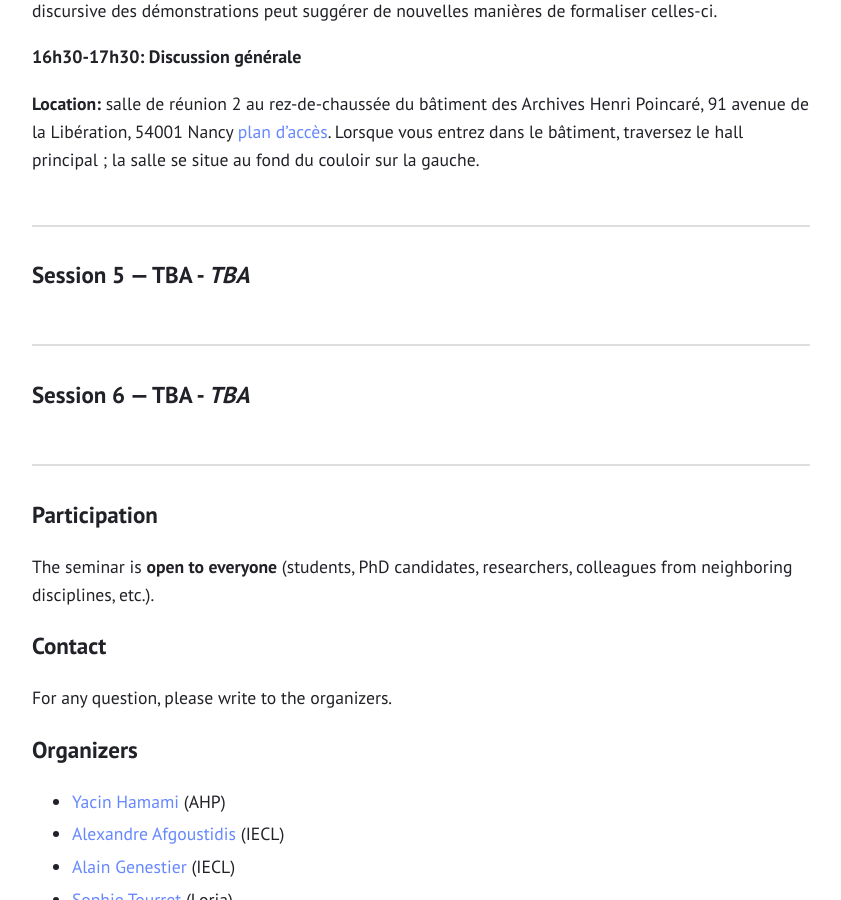
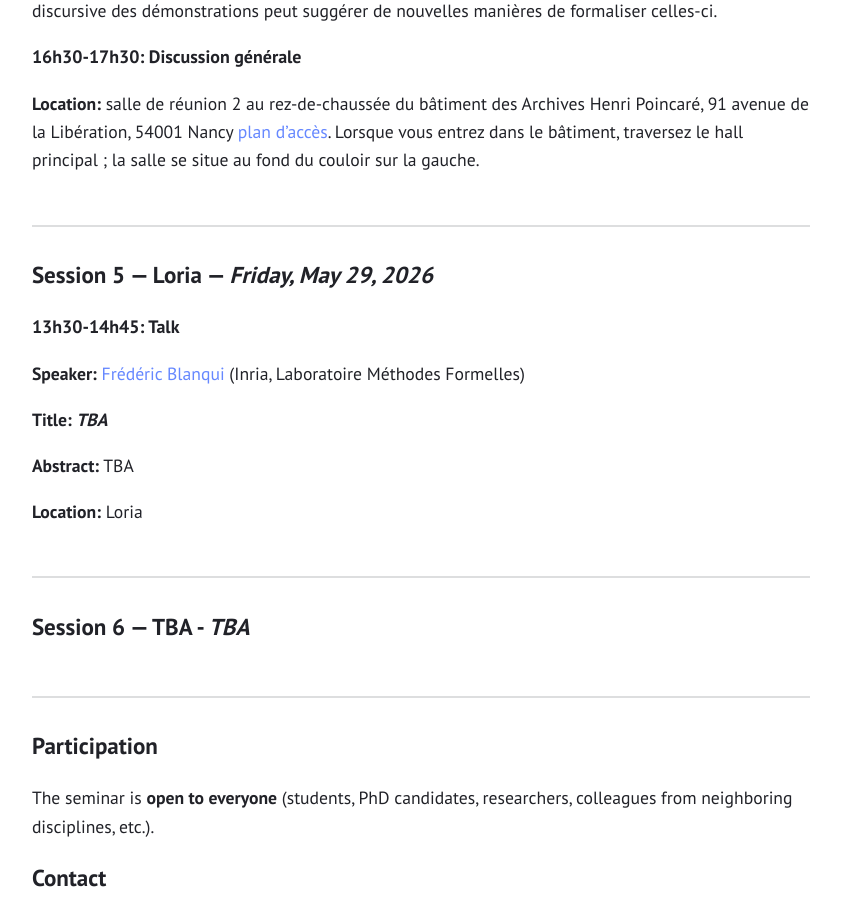
Before and after one commit to reflexions-ul/reflexions-ul.github.io, a Jekyll site: the page built from index.md, in a window 1280 px wide and 900 px high, scrolled down 4886 px. Shown: the whole window, without its empty margins (219-1060 px from the left). Built offline with Jekyll 4.4.1, drawn with Linux system fonts in a browser that asks for light colours.

Commit message:
add: Frederic Blanqui

```diff
--- a/index.md
+++ b/index.md
@@ -148,7 +148,17 @@ Cette session pratique se veut le prolongement de la précédente et proposera a
 
 ---
 
-## Session 5 — TBA - _TBA_
+## Session 5 — Loria — _Friday, May 29, 2026_
+
+### 13h30-14h45: Talk
+
+**Speaker:** [Frédéric Blanqui](https://blanqui.gitlabpages.inria.fr/) (Inria, Laboratoire Méthodes Formelles)
+
+**Title: _TBA_**
+
+**Abstract:** TBA
+
+**Location:** Loria
 
 <div style="margin: 50px;"></div>
 
```
